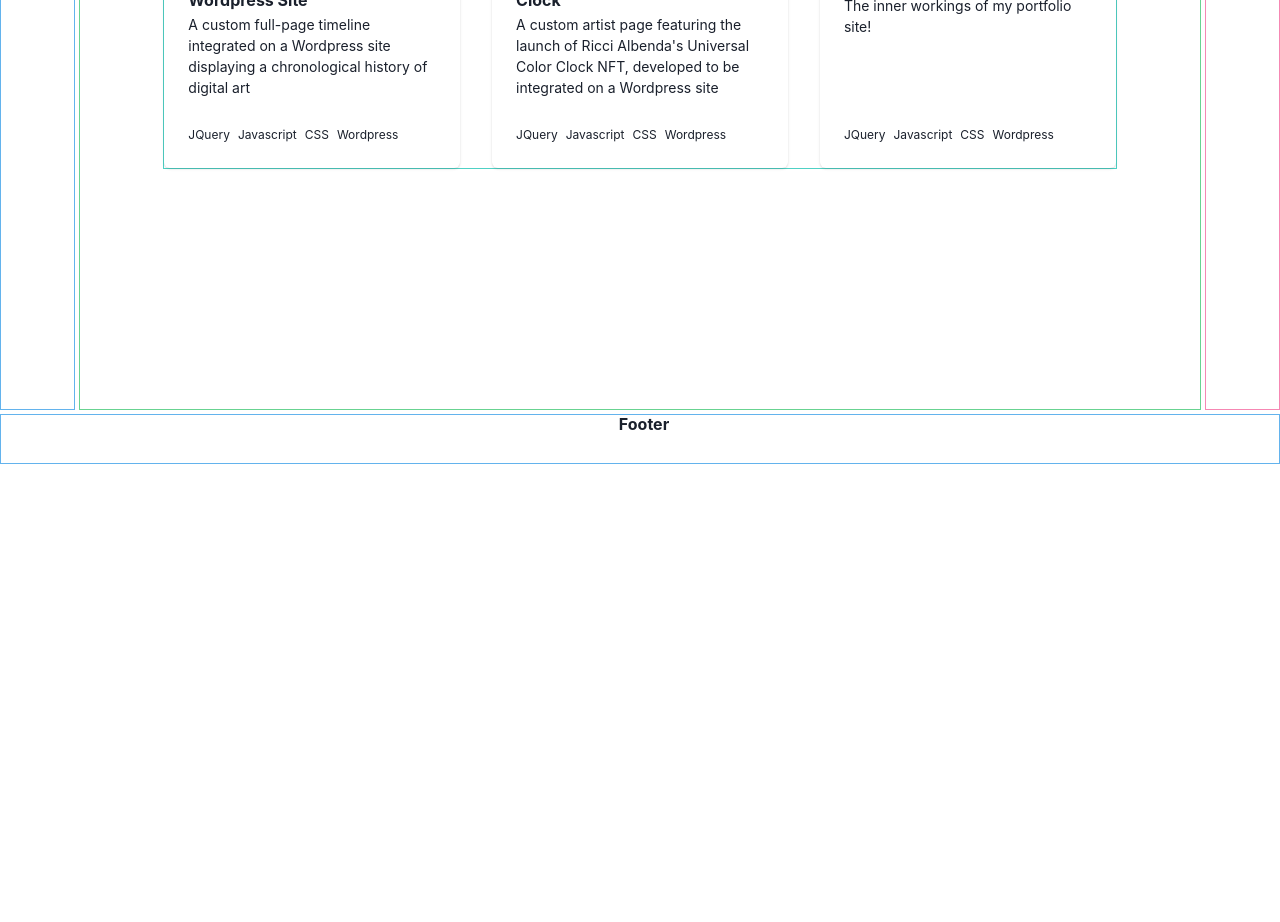
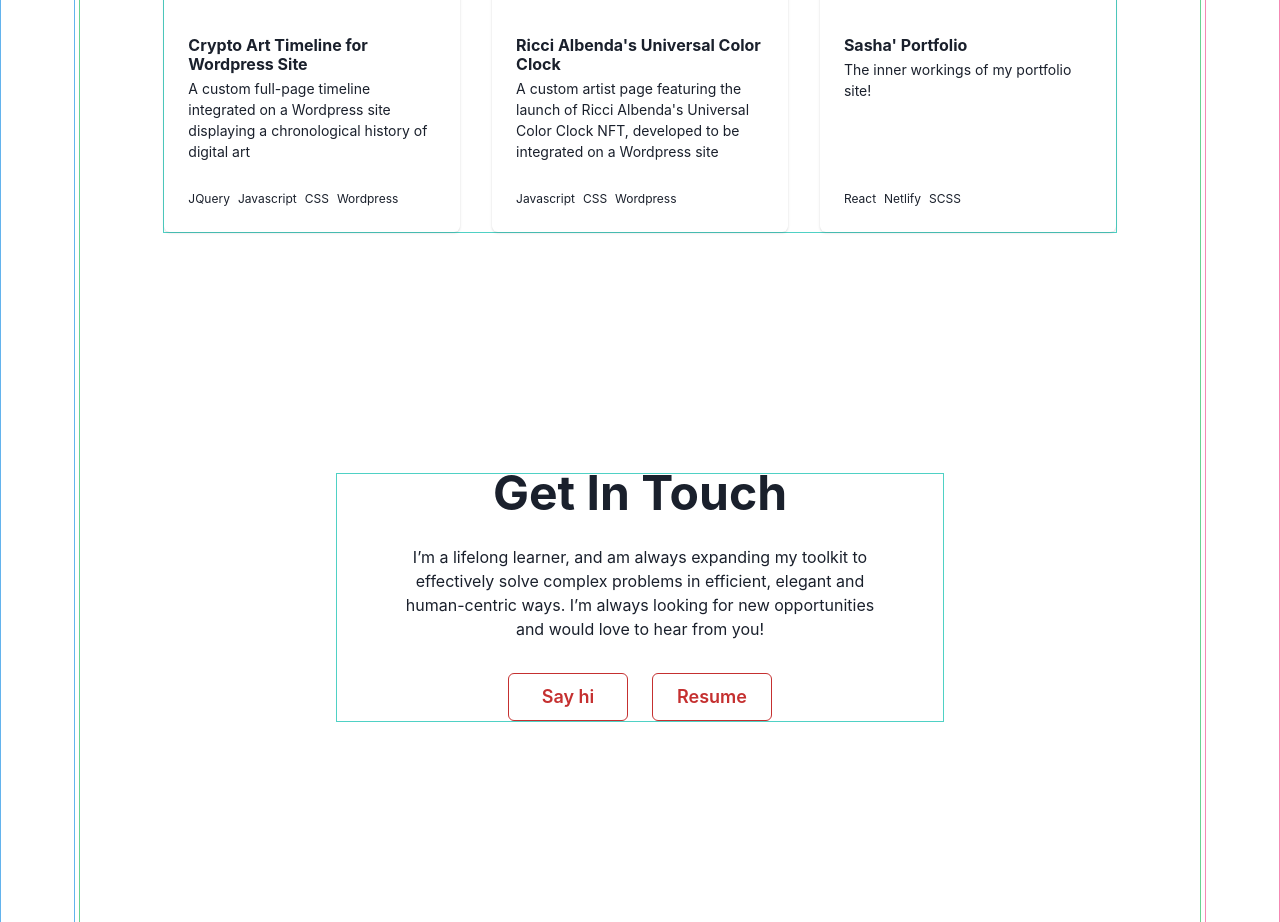
Before and after one commit to sashacandoit/portfolio-2023, a React (Create React App) app: page / in a window 1280 px wide. Shown: the part 3780-4702 px from the top of the page. Before the commit the page ends 4244 px from the top, so only its background shows below. Built offline with nearby package versions, Linux system fonts and the light colour scheme.

Commit message:
added GetInTouch section

```diff
--- a/src/App.js
+++ b/src/App.js
@@ -9,6 +9,7 @@ import About from './sections/About';
 import Work from './sections/Work';
 import Projects from './sections/Projects';
 import OtherProjects from './sections/OtherProjects';
+import GetInTouch from './sections/GetInTouch';
 
 
 import { Grid, GridItem } from '@chakra-ui/react' //layout
@@ -39,6 +40,7 @@ function App() {
           <Work />
           <Projects />
           <OtherProjects />
+          <GetInTouch />
         </GridItem>
 
         <GridItem pl='2' border='1px' borderColor='blue.300' area={'footer'} textAlign={'center'}>
--- /dev/null
+++ b/src/sections/GetInTouch.js
@@ -0,0 +1,26 @@
+import React from "react";
+import { Container, Center, Stack, Button, Text, Heading, Flex, Spacer } from '@chakra-ui/react'
+
+function GetInTouch() {
+  return (
+    <Container maxW='container.sm' marginY="15rem">
+      <Stack border='1px' borderColor='teal.300' spacing={8}>
+        <Center>
+          <Heading lineHeight={'0.8em'} as='h3' size='2xl'>Get In Touch</Heading>
+        </Center>
+        <Center>
+          <Text size='lg' textAlign='center' width='30rem'>
+            I’m a lifelong learner, and am always expanding my toolkit to effectively solve complex problems in efficient, elegant and human-centric ways. I’m always looking for new opportunities and would love to hear from you!
+          </Text>
+        </Center>
+        <Flex minWidth='max-content' alignItems='center' justifyContent='center' gap='6'>
+          <Button size='lg' minW='7.5rem' colorScheme='red' variant='outline'>Say hi</Button>
+          <Button size='lg' minW='7.5rem' colorScheme='red' variant='outline'>Resume</Button>
+        </Flex>
+      </Stack>
+    </Container>
+  )
+};
+
+
+export default GetInTouch;
--- a/src/sections/OtherProjects.js
+++ b/src/sections/OtherProjects.js
@@ -1,5 +1,5 @@
 import React from "react";
-import { Container, Center, Stack, Link, Heading } from '@chakra-ui/react'
+import { Container, Center, Stack, Link, Heading, Box } from '@chakra-ui/react'
 import ProjectCards from "./components/ProjectCards";
 
 function OtherProjects() {
--- a/src/sections/components/ProjectCard.js
+++ b/src/sections/components/ProjectCard.js
@@ -40,13 +40,9 @@ function ProjectCard(props) {
       </CardBody>
       <CardFooter justify='space-between' flexWrap='wrap'>
         <HStack spacing={2}>
-          <Box fontSize="xs">JQuery</Box>
-          <Box fontSize="xs">Javascript</Box>
-          <Box fontSize="xs">CSS</Box>
-          <Box fontSize="xs">Wordpress</Box>
-          {/* {cardContent.technologies.map((tech, id) => (
+          {cardContent.technologies.map((tech, id) => (
             <Box key={id} fontSize="xs" >{tech}</Box>
-          ))} */}
+          ))}
         </HStack>
       </CardFooter>
 
--- a/src/sections/components/ProjectCards.js
+++ b/src/sections/components/ProjectCards.js
@@ -5,9 +5,9 @@ import { other_projects } from "../../data/portfolio_data"
 
 
 
-function ProjectBoxes() {
+function ProjectCards() {
   return (
-    <SimpleGrid columns={[2, null, 3]} spacing={8} minHeight='120px'>
+    <SimpleGrid columns={[2, null, 3]} spacing={8} minHeight='120px' marginTop={'4rem'}>
       {other_projects.map((cardContent, cardId) => (
         <ProjectCard cardContent={cardContent} key={cardId} />
       ))}
@@ -16,4 +16,4 @@ function ProjectBoxes() {
 }
 
 
-export default ProjectBoxes;
+export default ProjectCards;
```
